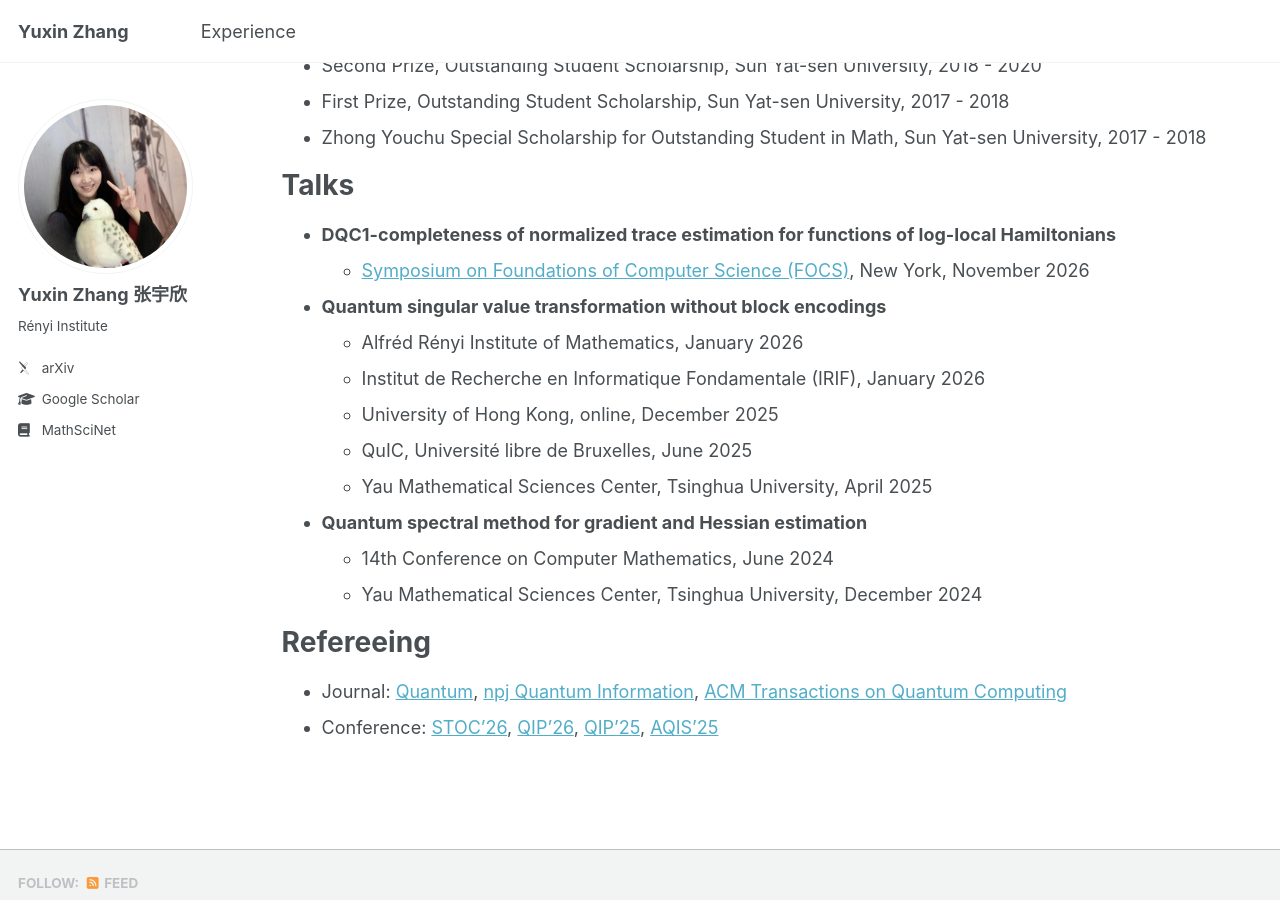
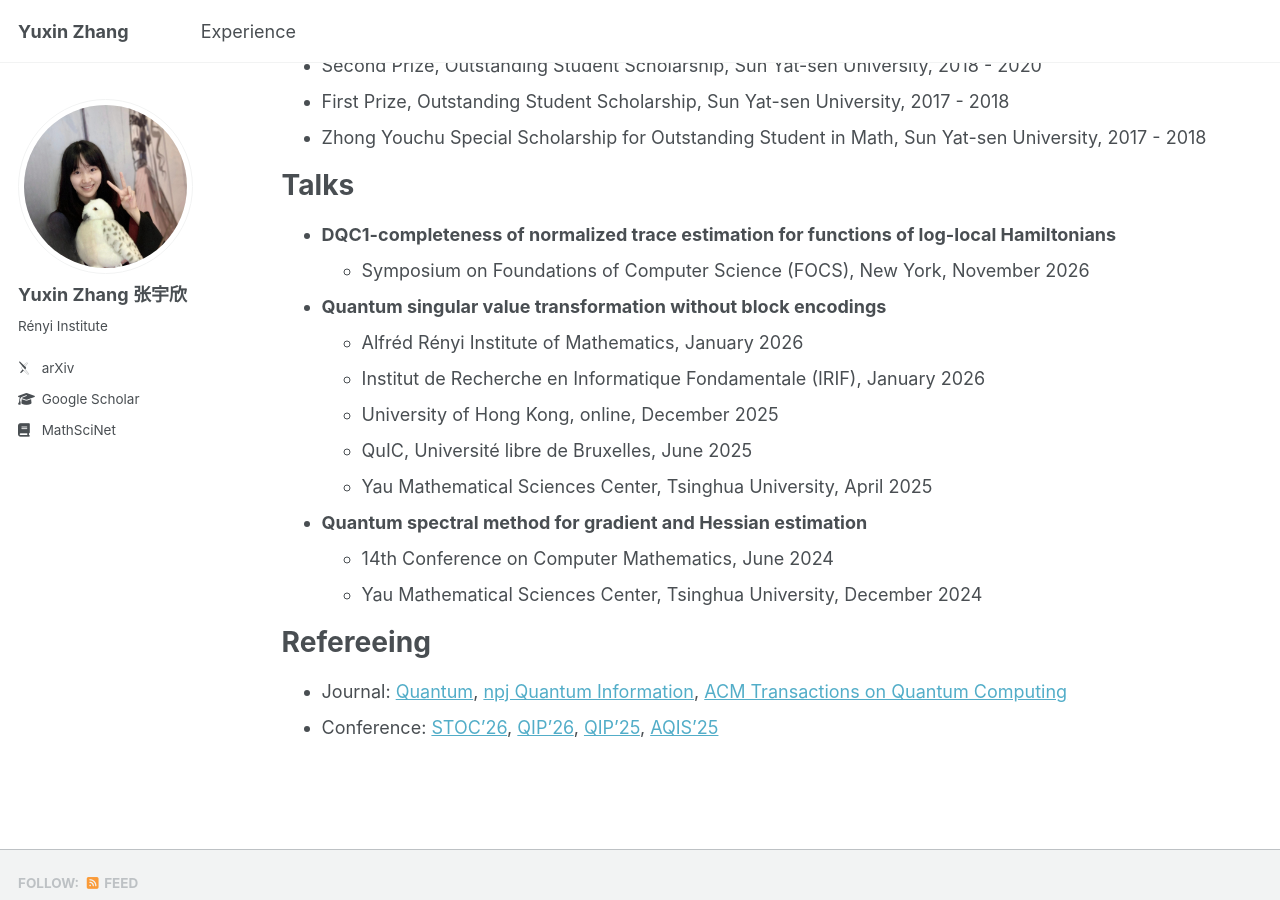
Before and after one commit to yuxinzhangmath/yuxinzhangmath.github.io, a Jekyll site: the page built from _pages/experience.md, in a window 1280 px wide and 900 px high, scrolled down 846 px. Built offline with Jekyll 4.4.1, drawn with Linux system fonts in a browser that asks for light colours; some web fonts are replaced; a script bundle is joined from its source files by our own code; library files that are not in the unit come from our copies; part of the change alters nothing that is shown.

```diff
--- a/_pages/experience.md
+++ b/_pages/experience.md
@@ -44,7 +44,7 @@ author_profile: true
 # Talks
 
 * **DQC1-completeness of normalized trace estimation for functions of log-local Hamiltonians**
-   * [Symposium on Foundations of Computer Science (FOCS)](https://focs.computer.org/2026/), New York, November 2026
+   * Symposium on Foundations of Computer Science (FOCS), New York, November 2026
 
 * **Quantum singular value transformation without block encodings**
    * Alfréd Rényi Institute of Mathematics, January 2026
```
